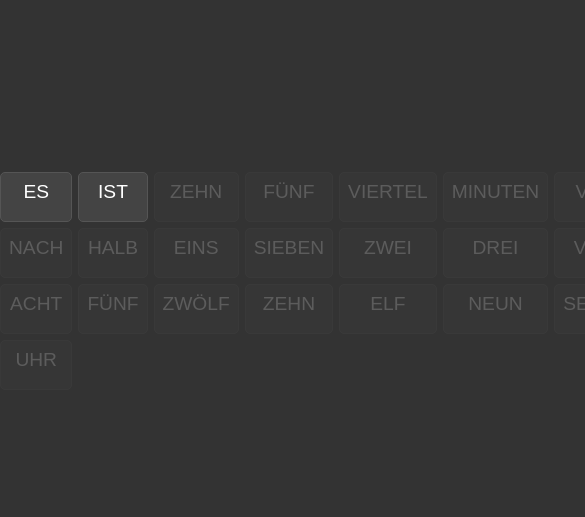
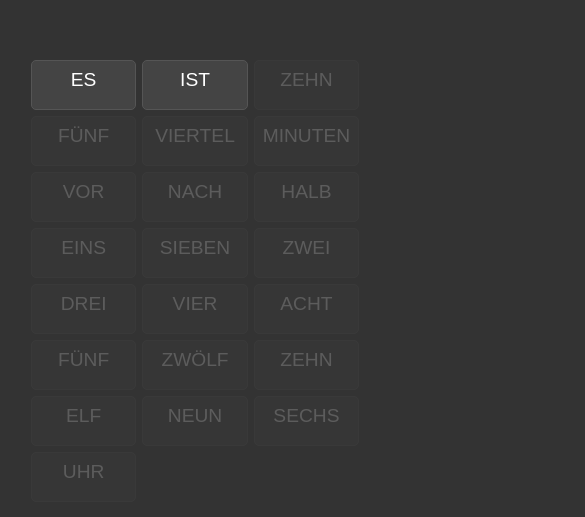
Before and after one commit to patrickritter/wordClock, a website: page index.html in a window 390 px wide. Shown: the part 141-658 px from the top of the page, 585 px wide, since content can reach past the window. Drawn offline with Linux system fonts and the light colour scheme.

Commit message:
fix style

```diff
--- a/styles.css
+++ b/styles.css
@@ -78,7 +78,7 @@ body {
 /* Tablet devices */
 @media (max-width: 800px) {
   .clock {
-    grid-template-columns: repeat(7, 1fr);
+    grid-template-columns: repeat(3, 1fr);
   }
 
   .word {
```
